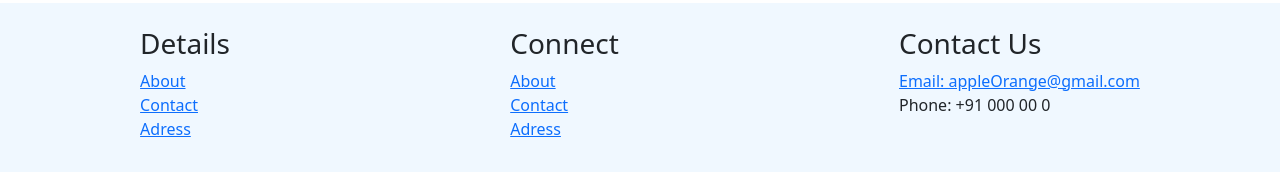
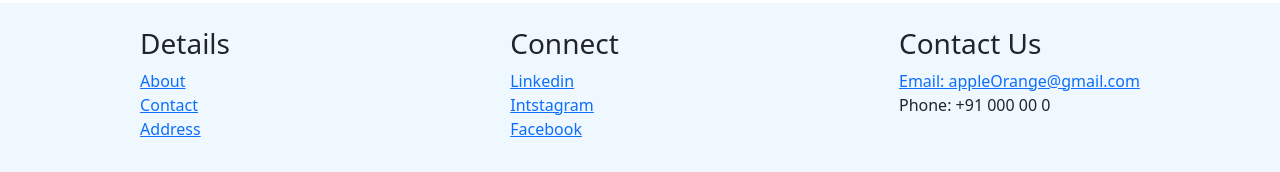
Before and after one commit to rahul-sahadevan/Contest3, a plain HTML site: page index.html in a window 1280 px wide. Shown: the part 2944-3116 px from the top of the page. Drawn offline with nearby package versions, Linux system fonts and the light colour scheme.

```diff
--- a/index.html
+++ b/index.html
@@ -193,18 +193,18 @@
                             <br>
                             <a href="#">Contact</a>
                             <br>
-                            <a href="#">Adress</a>
+                            <a href="#">Address</a>
                         </ul>
                     </div>
                     <div class="foot-2 mt-4">
                         <h3>Connect</h3>
                         <!-- <br> -->
                         <ul class="p-0">
-                            <a href="#">About</a>
+                            <a href="#">Linkedin</a>
                             <br>
-                            <a href="#">Contact</a>
+                            <a href="#">Intstagram</a>
                             <br>
-                            <a href="#">Adress</a>
+                            <a href="#">Facebook</a>
                         </ul>
                     </div>
                     <div class="foot-3 ">
```
